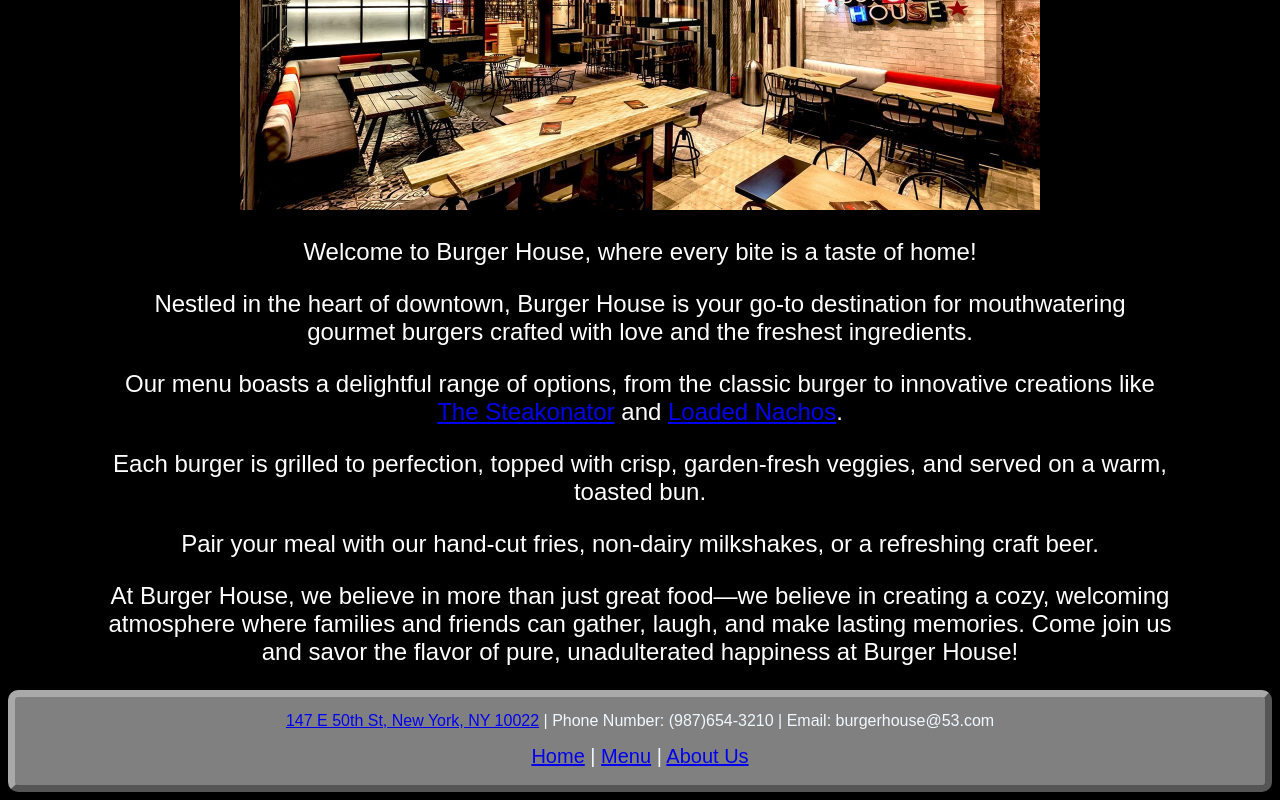
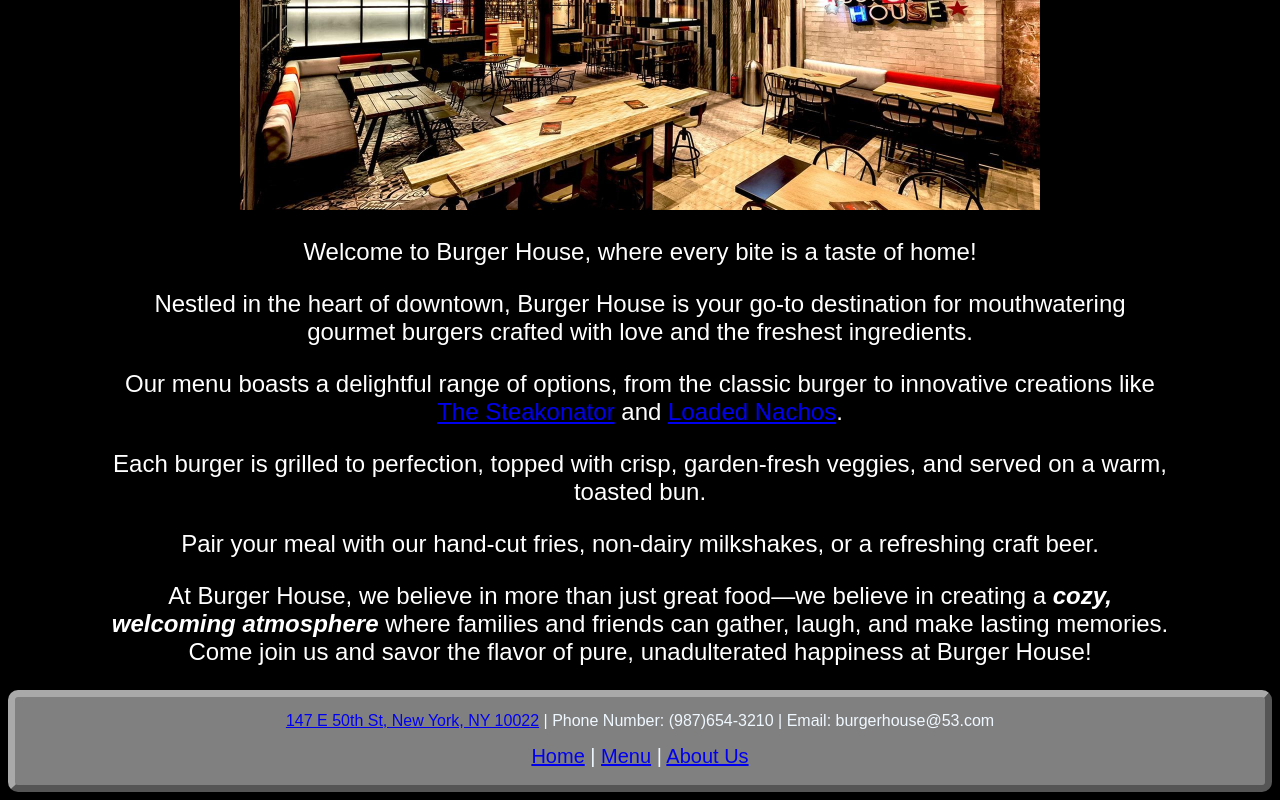
Before and after one commit to sbrom3630/Homework, a plain HTML site: page html/53/index.html in a window 1280 px wide. Shown: the part 652-1452 px from the top of the page. Drawn offline with Linux system fonts and the light colour scheme.

Commit message:
added some font weight and style

```diff
--- a/html/53/css_files/restaurant.css
+++ b/html/53/css_files/restaurant.css
@@ -38,3 +38,8 @@ p {
     margin-left: 100px;
     margin-right: 100px;
 }
+
+span {
+    font-style: italic;
+    font-weight: 700;
+}
--- a/html/53/index.html
+++ b/html/53/index.html
@@ -26,8 +26,8 @@
     <p>Each burger is grilled to perfection, topped with crisp, garden-fresh veggies, and served on a warm, toasted bun.
     </p>
     <p>Pair your meal with our hand-cut fries, non-dairy milkshakes, or a refreshing craft beer.</p>
-    <p>At Burger House, we believe in more than just great food—we believe in
-        creating a cozy, welcoming atmosphere where families and friends can gather, laugh, and make lasting memories.
+    <p>At Burger House, we believe in more than just great food—we believe in creating a <span>cozy, welcoming atmosphere</span>
+        where families and friends can gather, laugh, and make lasting memories.
         Come join us and savor the flavor of pure, unadulterated happiness at Burger House!</p>
     <footer>
         <a href="https://www.google.com/maps/place/147+E+50th+St,+New+York,+NY+10022/@40.7562502,-73.9713338,17z/data=!3m1!4b1!4m6!3m5!1s0x89c258fcd491d4f1:0x477bcf30b0c679fd!8m2!3d40.7562502!4d-73.9713338!16s%2Fg%2F11csg7lx_q?entry=ttu"
```
Also changed, not shown: html/53/about.html (+1 -1 lines).
